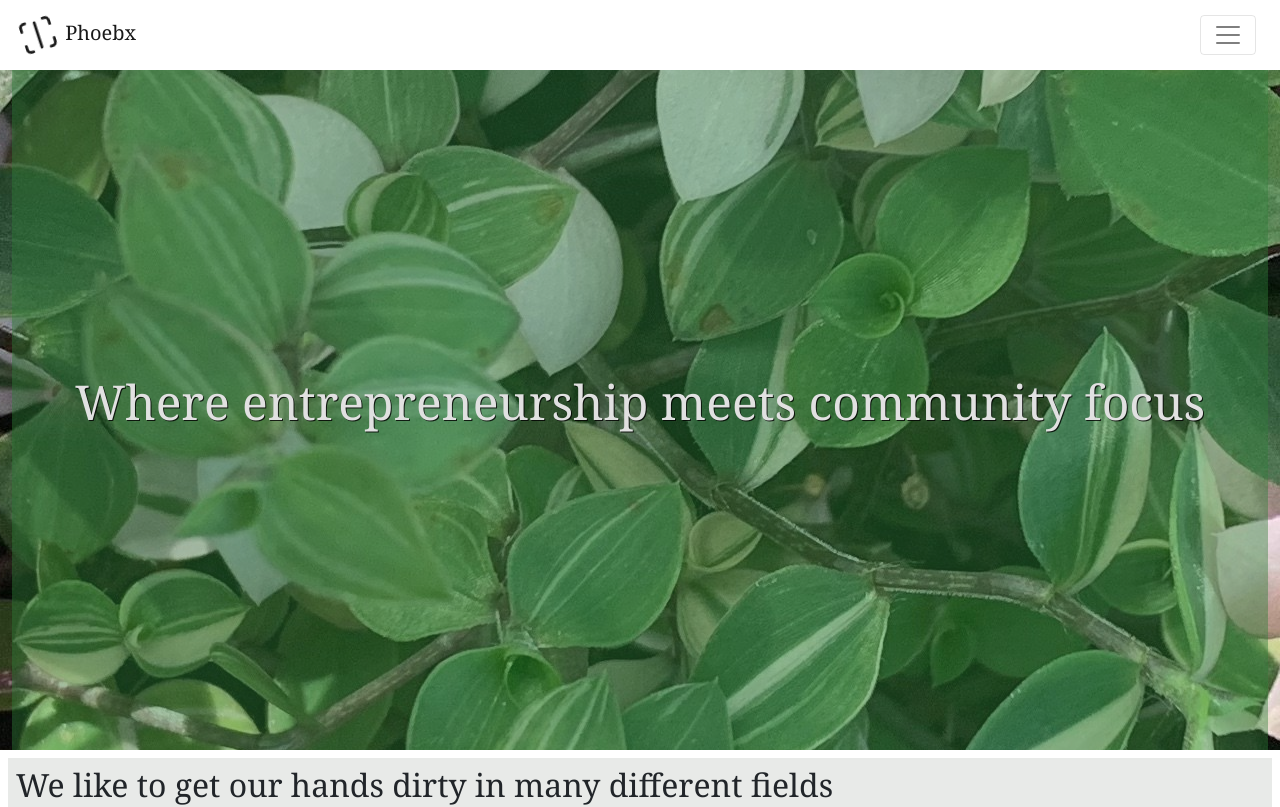
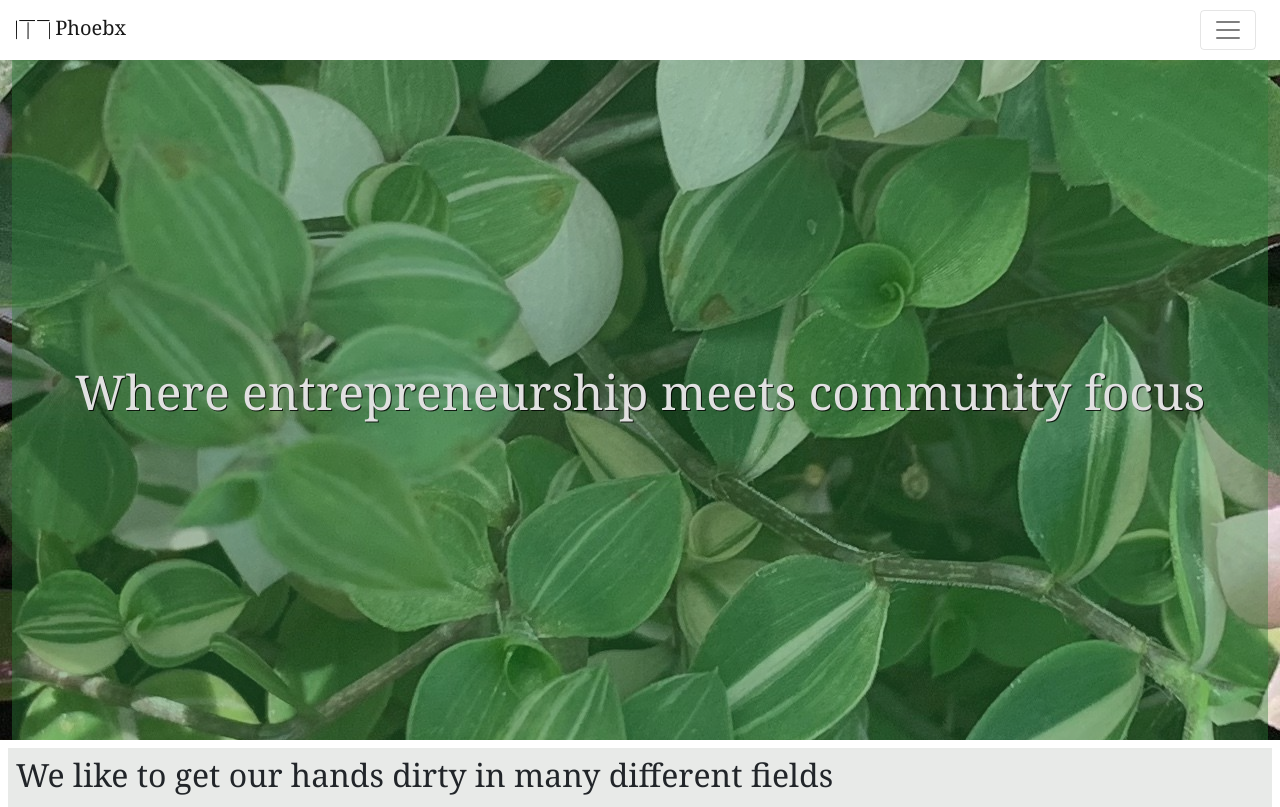
Before and after one commit to punctuationmarks/phoebx-landing-page, a React (Create React App) app: page / in a window 1280 px wide. Shown: the top 807 px of the page. Built offline with nearby package versions, Linux system fonts and the light colour scheme.

Commit message:
Added logo, might look like poop

```diff
--- a/src/App.css
+++ b/src/App.css
@@ -6,7 +6,7 @@ html {
 body{
   font-family: Georgia, "Times New Roman", Times, serif !important;
 }
-.App-logo {
+/* .App-logo {
   pointer-events: none;
 }
 
@@ -23,7 +23,7 @@ body{
   to {
     transform: rotate(360deg);
   }
-}
+} */
 
 
 
--- a/src/components/Navbar.js
+++ b/src/components/Navbar.js
@@ -10,8 +10,8 @@ import {
   // NavLink,
 } from "reactstrap";
 import LinkComponent from "./LinkComponent";
-import { ReactComponent as ScanIcon } from "../assets/images/scan.svg";
-
+// import { ReactComponent as ScanIcon } from "../assets/images/scan.svg";
+import { ReactComponent as Logo } from "../assets/images/phoebx-logo-beta.svg";
 export default function NavbarComponent(props) {
   const [collapsed, setCollapsed] = useState(true);
 
@@ -21,7 +21,7 @@ export default function NavbarComponent(props) {
     <div>
       <Navbar color="faded" light>
         <NavbarBrand href="/" className="mr-auto">
-          <ScanIcon className="App-logo" alt="logo" />
+          <Logo color="black" alt="logo" />
           {" "} Phoebx
         </NavbarBrand>
         <NavbarToggler onClick={toggleNavbar} className="mr-2" />
```
Also changed, not shown: src/assets/images/phoebx-logo-beta.svg (added).
